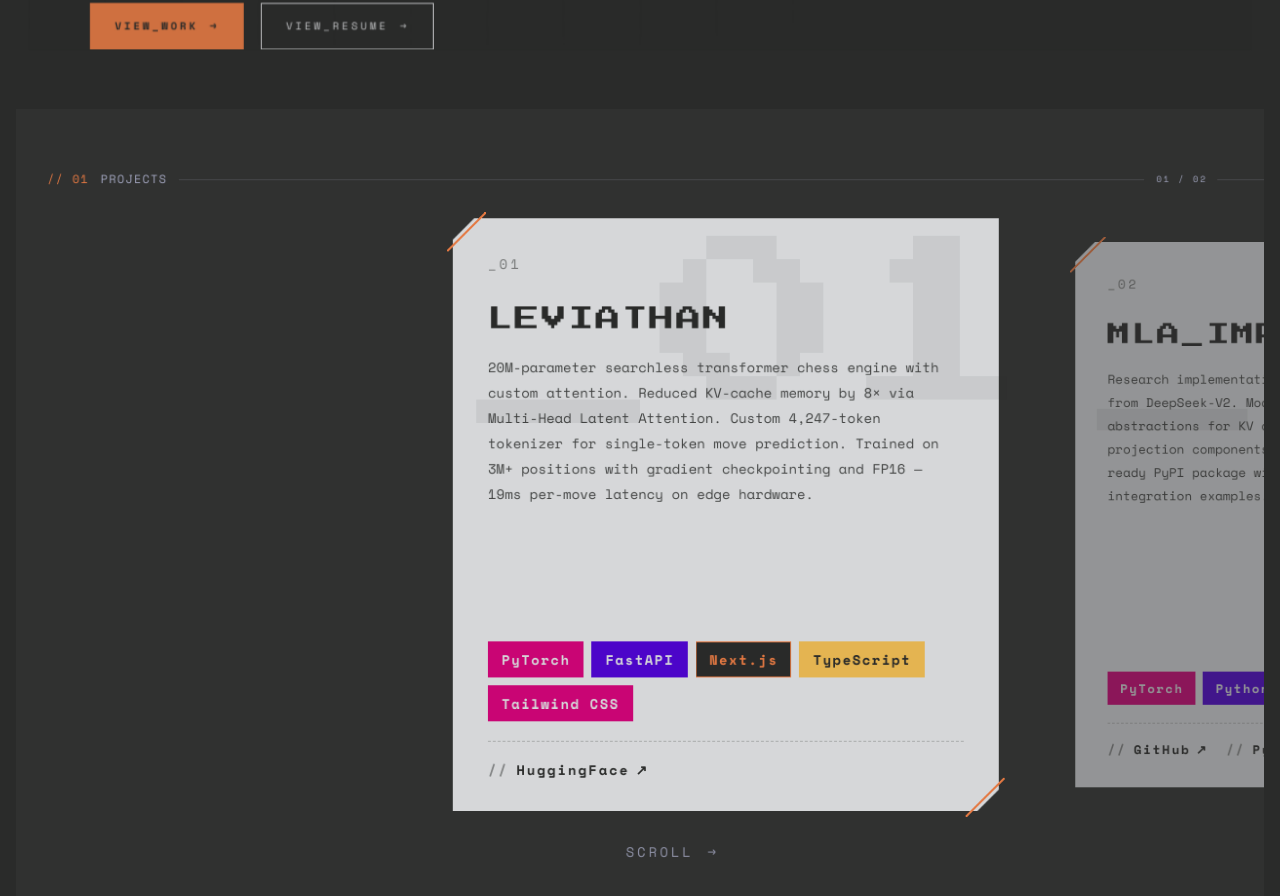
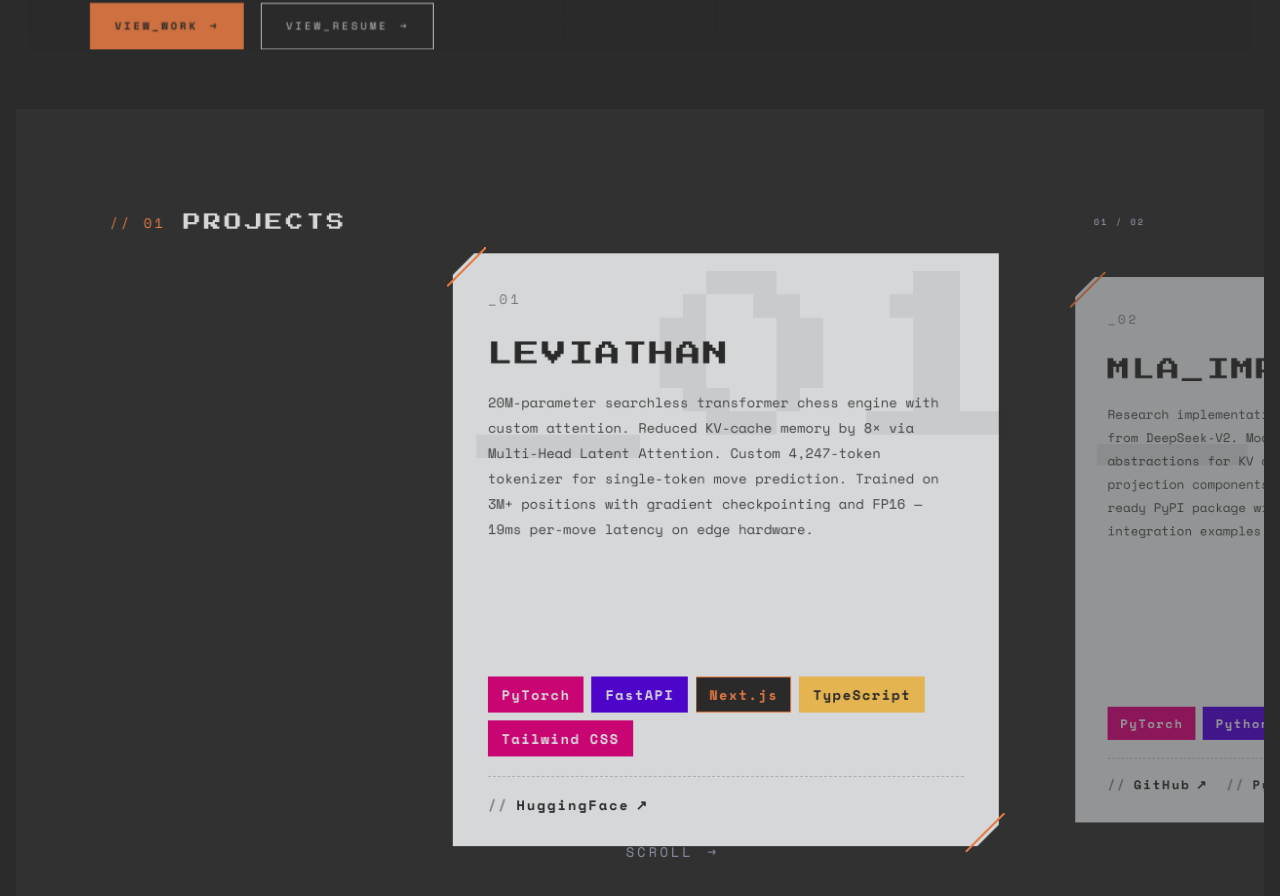
Before and after one commit to Nemesis-12/portfolio, a React (Vite) app: page / in a window 1280 px wide. Shown: the part 791-1687 px from the top of the page. Built offline with nearby package versions, Linux system fonts and the light colour scheme.

Commit message:
mochi: use hscroll-* classes for Projects header
Replace Tailwind approximations with anchored portfolio CSS so Projects
header typography matches Skills and the reference design.

Co-authored-by: Cursor <cursoragent@cursor.com>

```diff
--- a/src/components/ProjectsSection.tsx
+++ b/src/components/ProjectsSection.tsx
@@ -49,26 +49,19 @@ const ProjectsSection: React.FC<Props> = ({ projects }) => {
     >
       <div data-sticky-viewport="true" className="flex flex-col justify-center py-14 hscroll-sticky">
         <div className="w-full">
-          <div className="flex items-center gap-3 mb-8">
-            <span className="font-body text-xs text-atomic-tangerine tracking-widest whitespace-nowrap">// 01</span>
-            <span className="font-body text-xs text-periwinkle tracking-widest whitespace-nowrap">PROJECTS</span>
-            <hr className="flex-1 border-periwinkle/20" />
-            <div
-              data-testid="progress-indicator"
-              className="flex items-center gap-[10px] font-body text-periwinkle shrink-0"
-              style={{ fontSize: '9px', letterSpacing: '2px' }}
-            >
+          <div className="hscroll-head">
+            <span className="hscroll-no">// 01</span>
+            <span className="hscroll-name">PROJECTS</span>
+            <div className="hscroll-rule" />
+            <div data-testid="progress-indicator" className="hscroll-progress">
               <span data-testid="progress-count">
                 {String(activeIndex + 1).padStart(2, '0')} / {String(projects.length).padStart(2, '0')}
               </span>
-              <div
-                className="relative"
-                style={{ width: '80px', height: '1px', backgroundColor: 'rgba(178,182,210,0.2)' }}
-              >
+              <div className="hscroll-progress-track">
                 <div
                   data-testid="progress-fill"
-                  className="absolute left-0 top-0 h-full bg-atomic-tangerine"
-                  style={{ width: `${progress * 100}%`, transition: 'width 0.1s linear' }}
+                  className="hscroll-progress-fill"
+                  style={{ width: `${progress * 100}%` }}
                 />
               </div>
             </div>
```
Also changed, not shown: 1 other file (tests, documents, lock files or other folders).
